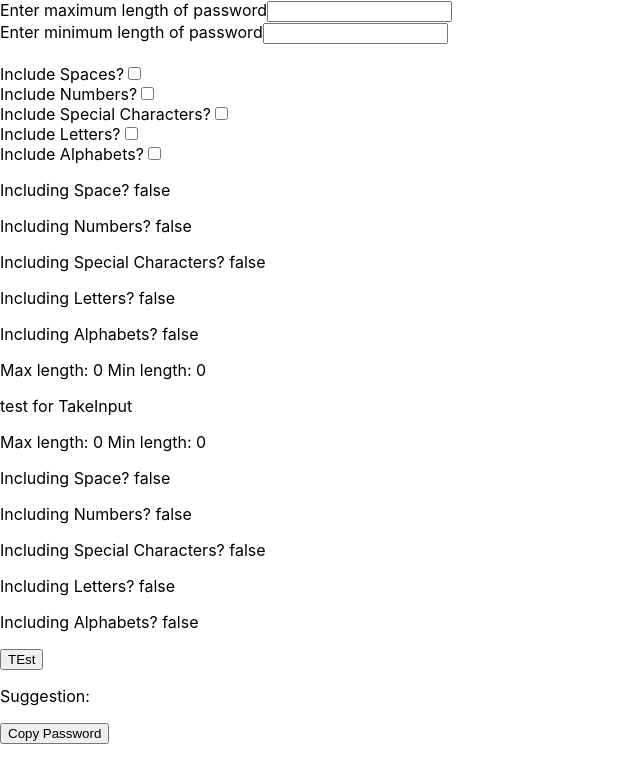
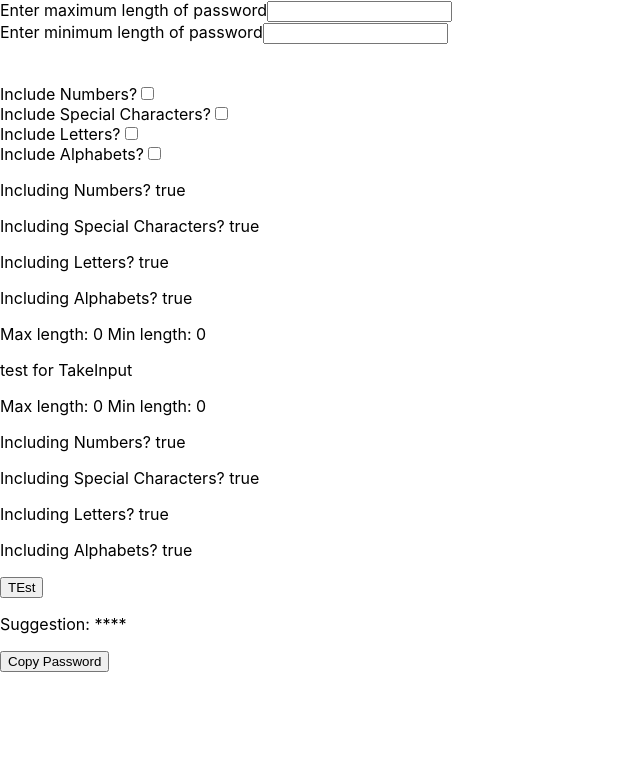
Before and after one commit to saptarshi543/passwordGenerator, a React (Create React App) app: page / in a window 1280 px wide. Shown: the top 782 px of the page, without its empty margins (0-640 px from the left). Built offline with nearby package versions, Linux system fonts and the light colour scheme.

Commit message:
removed the option for including spaces in the password

```diff
--- a/src/Checkbox.js
+++ b/src/Checkbox.js
@@ -6,11 +6,10 @@ function Checkbox(){
 	const [max, setMax]=React.useState(0);
 	const [min,setMin]=React.useState(0);
 
-	const [space, setSpace]=React.useState(false);
-	const [num, setNum]=React.useState(false);
-	const [special, setSpecial]=React.useState(false);
-	const [letters, setLetters]=React.useState(false);
-	const [alphabets, setAlphabets]=React.useState(false);
+	const [num, setNum]=React.useState(true);
+	const [special, setSpecial]=React.useState(true);
+	const [letters, setLetters]=React.useState(true);
+	const [alphabets, setAlphabets]=React.useState(true);
 
 
 return(
@@ -30,8 +29,6 @@ return(
 
 
 	<label>
-	Include Spaces?
-	<input type="checkbox" space={space} onChange={ ()=>setSpace(!space) }/>
 	<br></br>
 	Include Numbers?
 	<input type="checkbox" num={num} onChange={()=> setNum(!num)} />
@@ -47,7 +44,6 @@ return(
 
 	</label>
 
-	<p> Including Space? {space.toString()}</p>
 	<p> Including Numbers? {num.toString()}</p>
 	<p> Including Special Characters? {special.toString()}</p>
 	<p> Including Letters? {letters.toString()}</p>
@@ -58,7 +54,7 @@ return(
 
 
 
-	<TakeInput max={max} min={min} space={space} num={num} spc_char={special} letters={letters} alphabets={alphabets}/>
+	<TakeInput max={max} min={min}  num={num} spc_char={special} letters={letters} alphabets={alphabets}/>
 	</div>
 );
 }
--- a/src/TakeInput.js
+++ b/src/TakeInput.js
@@ -5,11 +5,10 @@ function copy(){
 }
 	var final_length=0;//working...
 	var suggestion="";
-function validateFinalArray(max, min,spaceObj, numObj, specialObj, lettersObj, alphabetsObj){
+function validateFinalArray(max, min,numObj, specialObj, lettersObj, alphabetsObj){
 	var i;
 	var number=['1','2','3','4','5','6','7','8','9','0'];
 	var special_char=['!','@','#','$','%','&','*'];
-	var space=[' '];
 	var letter=['a','b','c','d','e','f','g','h','i','j','k','l','m','n','o','p','q','r','s','t','u','v','w','x','y','z'];
 	var alpha=['A','B', 'C','D','E','F','G','H','I','J','K','L','M','N', 'O','P','Q','R','S','T','U','V','W','X','Y','Z'];
 	var final_data=[];
@@ -25,7 +24,7 @@ function validateFinalArray(max, min,spaceObj, numObj, specialObj, lettersObj, a
 	let specialUser=Boolean(specialObj);
 	let lettersUser=Boolean(lettersObj);
 	let alphabetsUser=Boolean(alphabetsObj);
-	let spaceUser=Boolean(spaceObj); //value converted from type object to bool value
+	//value converted from type object to bool value
 
 
 
@@ -50,8 +49,6 @@ function validateFinalArray(max, min,spaceObj, numObj, specialObj, lettersObj, a
 		final_data.push(alpha[i]);
 		}
 	}
-	if(spaceUser===true)
-		final_data.push(space[0]);
 
 //console.log("final>>"+final_data);
 	//passing...
@@ -107,15 +104,14 @@ return(
 
 
 
-	<p> Including Space? {props.space.toString()}</p>
 	<p> Including Numbers? {props.num.toString()}</p>
 	<p> Including Special Characters? {props.spc_char.toString()}</p>
 	<p> Including Letters? {props.letters.toString()}</p>
 	<p> Including Alphabets? {props.alphabets.toString()}</p>
 
-<button type="button" onChange={validateFinalArray(props.max, props.min, props.space, props.num, props.spc_char, props.letters, props.alphabets)}> TEst</button>
+<button type="button" onChange={validateFinalArray(props.max, props.min, props.num, props.spc_char, props.letters, props.alphabets)}> TEst</button>
 
-	<p>Suggestion: {suggestion.toString()}</p>
+	<p>Suggestion: **{suggestion.toString()}** </p>
 	<button type="button" onChange={  copy()}>Copy Password</button>
 	</div>
 );
```
